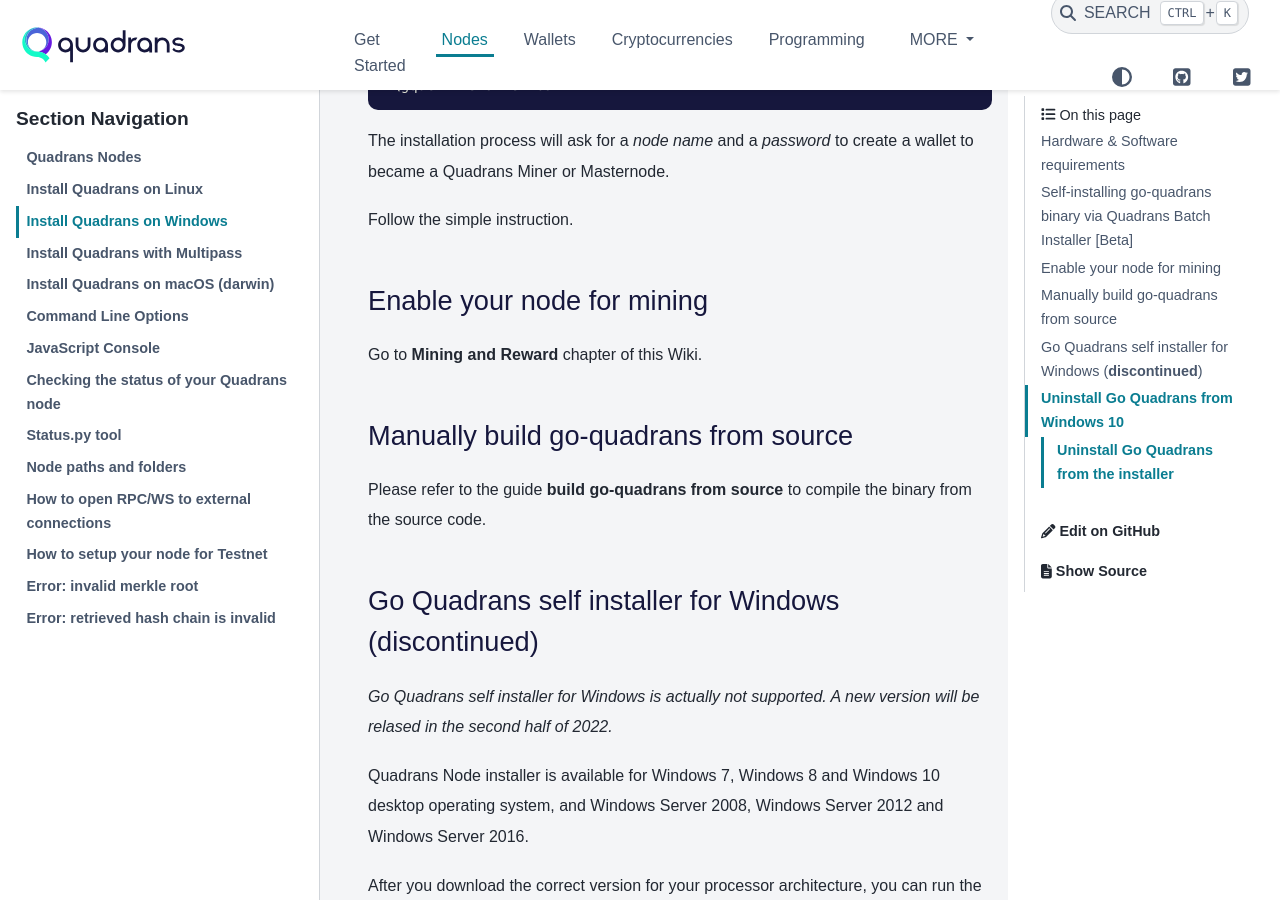
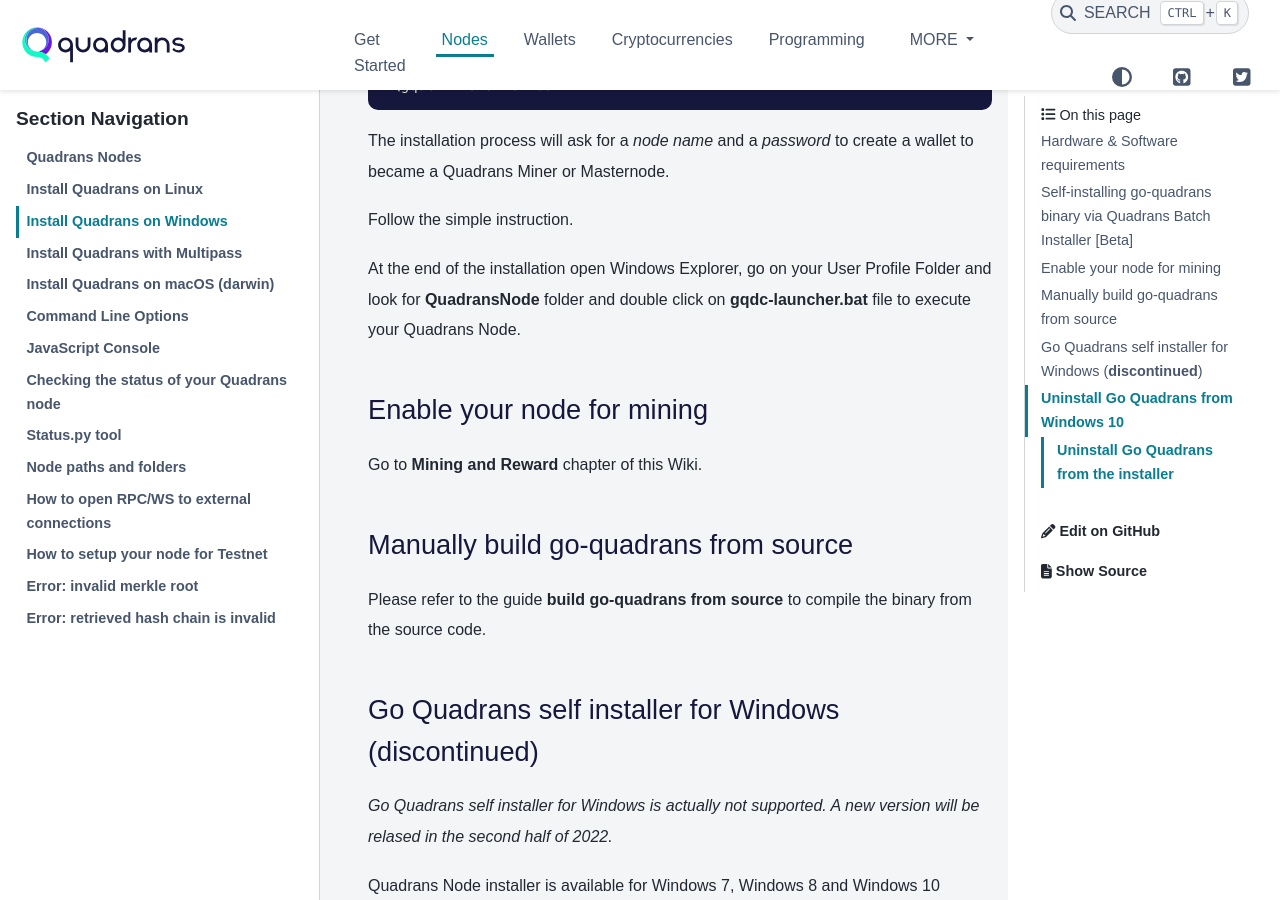
Before and after one commit to quadrans/wiki, a Sphinx documentation site: the page built from docs/nodes/installation/windows.md, in a window 1280 px wide and 900 px high, scrolled down 1294 px. Built offline with Sphinx 7.4.7 and the PyData theme 0.15.4, drawn with Linux system fonts in a browser that asks for light colours; pages that are not in the unit, such as notebooks, are missing from menus.

Commit message:
Update GQDC Launcher Information

```diff
--- a/docs/nodes/installation/windows.md
+++ b/docs/nodes/installation/windows.md
@@ -44,6 +44,8 @@
 The installation process will ask for a *node name* and a *password* to create a wallet to became a Quadrans Miner or Masternode.
 
 Follow the simple instruction.
+
+At the end of the installation open Windows Explorer, go on your User Profile Folder and look for **QuadransNode** folder and double click on **gqdc-launcher.bat** file to execute your Quadrans Node.
 
 ## Enable your node for mining
 
```
